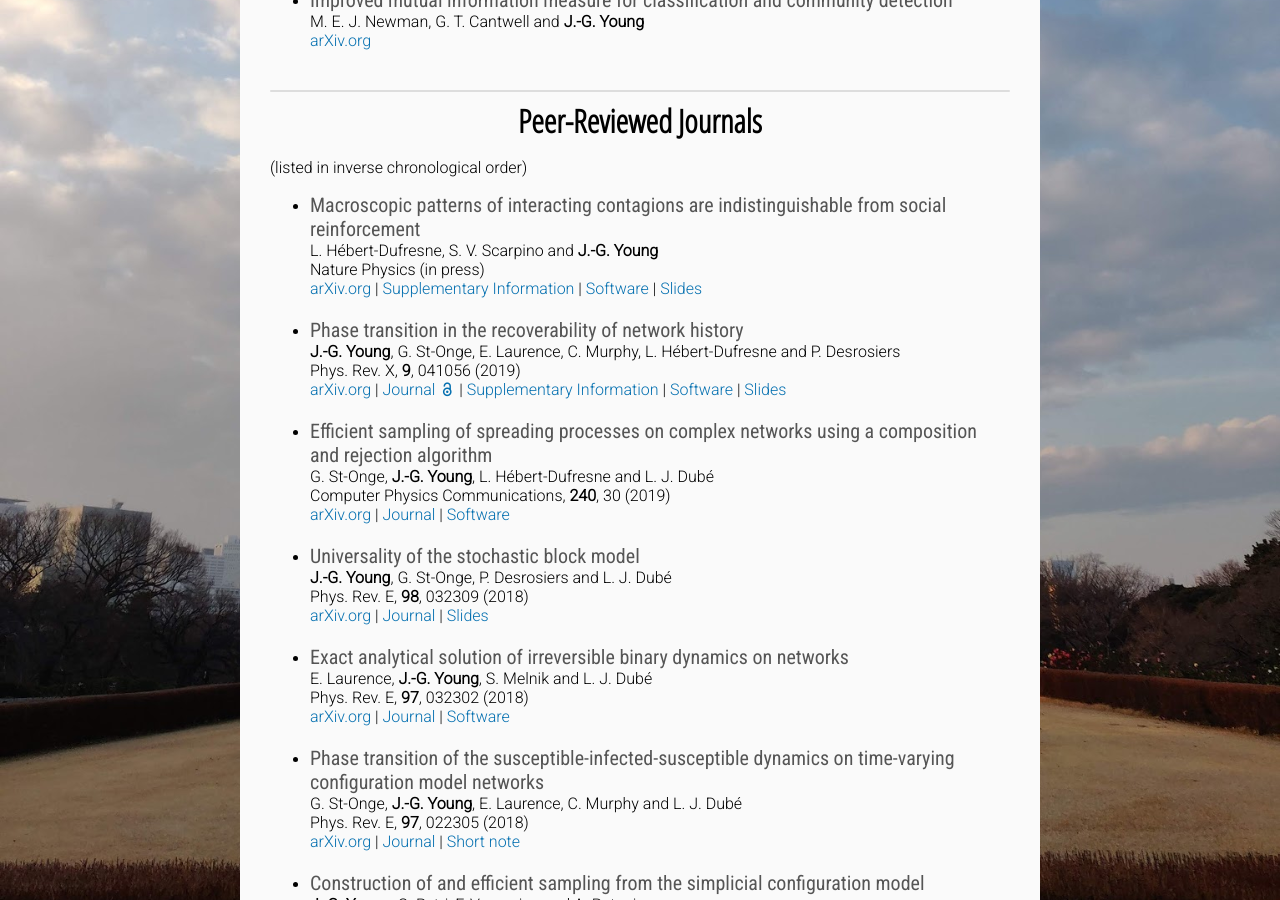
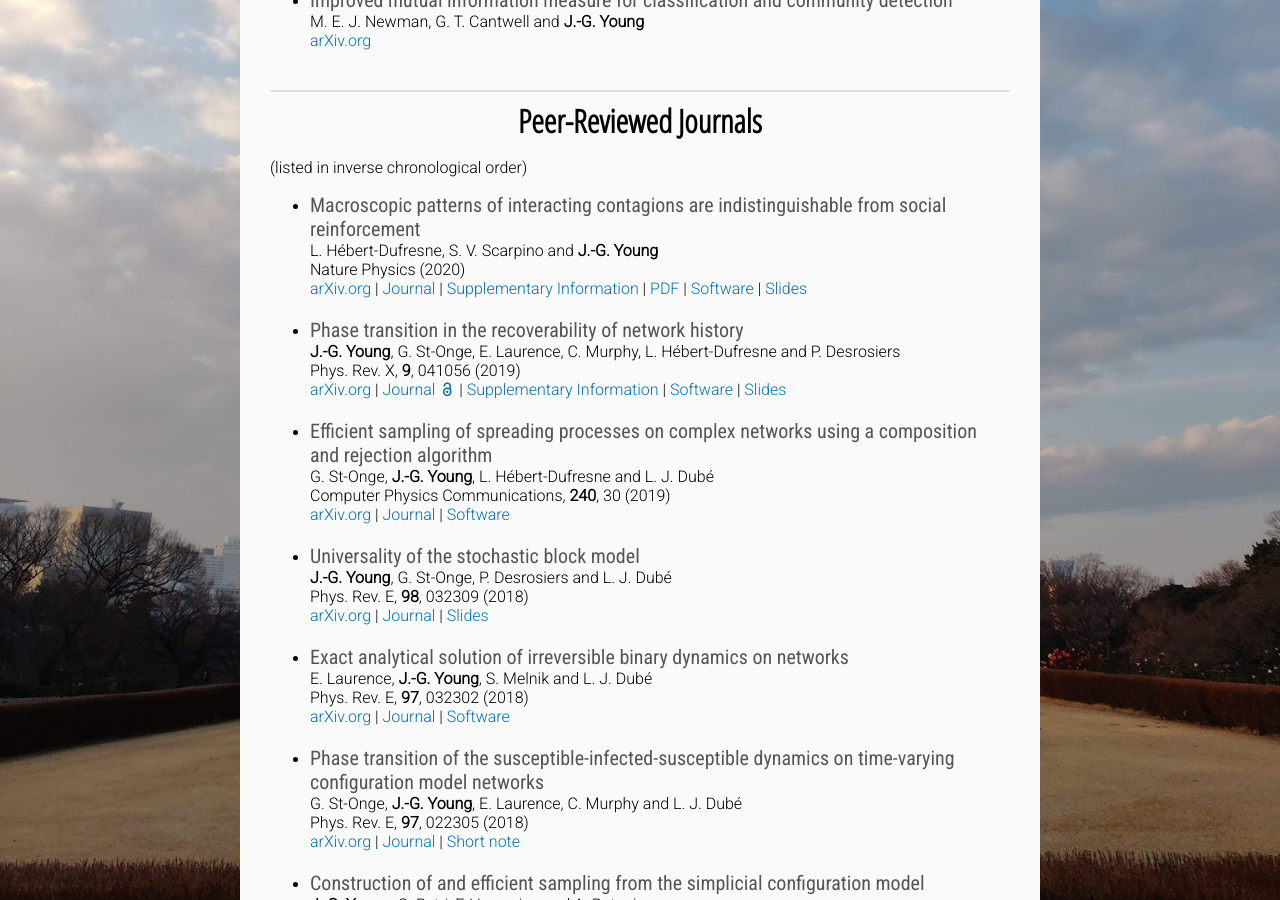
Before and after one commit to jg-you/jg-you.github.io, a Jekyll site: the page built from publications.md, in a window 1280 px wide and 900 px high, scrolled down 734 px. Built offline with Jekyll 4.4.1, drawn with Linux system fonts in a browser that asks for light colours; some web fonts are replaced; comment, search, counter and statistics services are not loaded.

Commit message:
Nature Phys published

```diff
--- a/publications.md
+++ b/publications.md
@@ -29,8 +29,8 @@ M. E. J. Newman, G. T. Cantwell and **J.-G. Young** <br/>
 
 * <span class="pub-title">Macroscopic patterns of interacting contagions are indistinguishable from social reinforcement</span><br/>
 L. Hébert-Dufresne, S. V. Scarpino and **J.-G. Young** <br/>
-Nature Physics (in press)<br/>
-[arXiv.org](https://arxiv.org/abs/1906.01147) | [Supplementary Information](https://arxiv.org/src/1906.01147v1/anc/LHD18_ComplexCoinfection_SM.pdf) | [Software](https://github.com/jg-you/complex-coinfection-inference/) | [Slides](https://speakerdeck.com/jgyou/bayesian-inference-of-effective-contagion-models-from-population-level-data)
+Nature Physics (2020)<br/>
+[arXiv.org](https://arxiv.org/abs/1906.01147) | [Journal](https://doi.org/10.1038/s41567-020-0791-2) | [Supplementary Information](https://static-content.springer.com/esm/art%3A10.1038%2Fs41567-020-0791-2/MediaObjects/41567_2020_791_MOESM1_ESM.pdf) | [PDF](http://scarpino.github.io/files/s41567-020-0791-2.pdf) | [Software](https://github.com/jg-you/complex-coinfection-inference/) | [Slides](https://speakerdeck.com/jgyou/bayesian-inference-of-effective-contagion-models-from-population-level-data)
 
 * <span class="pub-title">Phase transition in the recoverability of network history</span><br/>
 **J.-G. Young**, G. St-Onge, E. Laurence, C. Murphy, L. Hébert-Dufresne and P. Desrosiers<br/>
```
